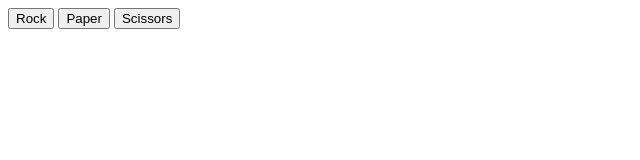
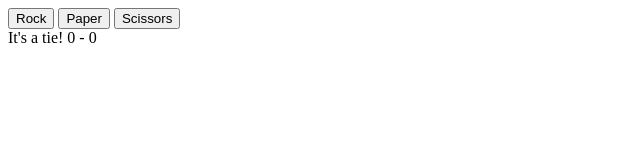
Before and after one commit to alanhyg/rock-paper-scissors, a plain HTML site: page index.html in a window 1280 px wide. Both pictures are taken after a click on the button "Rock". Shown: the full height of the page, 0-640 px from the left. Drawn offline with Linux system fonts and the light colour scheme.

Commit message:
Add current scores for each round using DOM method

```diff
--- a/index.html
+++ b/index.html
@@ -9,6 +9,7 @@
     <button>Rock</button>
     <button>Paper</button>
     <button>Scissors</button>
+    <div id="result"></div>
     <script src="script.js" defer></script>
 </body>
 </html>
--- a/script.js
+++ b/script.js
@@ -16,26 +16,29 @@ let computerScore = 0;
 
 // Write the game process
 const game = {
-    rock: "Scissors",
-    paper: "Rock",
-    scissors: "Paper"
+    Rock: "Scissors",
+    Paper: "Rock",
+    Scissors: "Paper"
 }
 
 const btn = document.querySelectorAll('button');
+const dvr = document.querySelector('#result');
 
 btn.forEach((btn) => {
     btn.addEventListener('click', () => {
         let humanChoice = btn.textContent;
+        console.log(humanChoice);
+
         let computerChoice = getComputerChoice();
 
         if (humanChoice === computerChoice) {
-            console.log("It's a tie!");
+            dvr.textContent = `It's a tie! ${humanScore} - ${computerScore}`;
         } else if (game[humanChoice] === computerChoice) {
             humanScore += 1;
-            console.log(`You win! ${humanChoice} beats ${computerChoice}`);
+            dvr.textContent = `You win! ${humanScore} - ${computerScore}`;
         } else {
             computerScore += 1;
-            console.log(`You lose! ${computerChoice} beats ${humanChoice}`);
+            dvr.textContent = `You lose! ${humanScore} - ${computerScore}`;
         }
-    })
-})
+    });
+});
```
